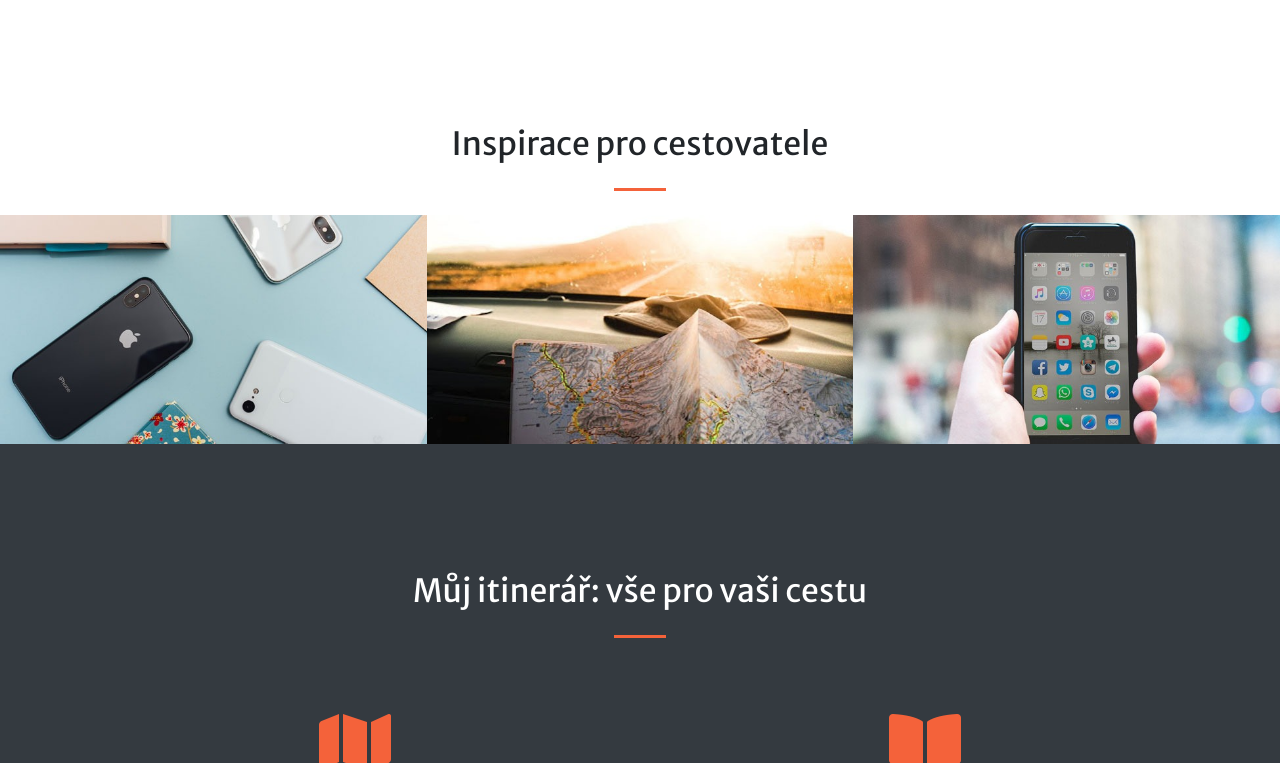
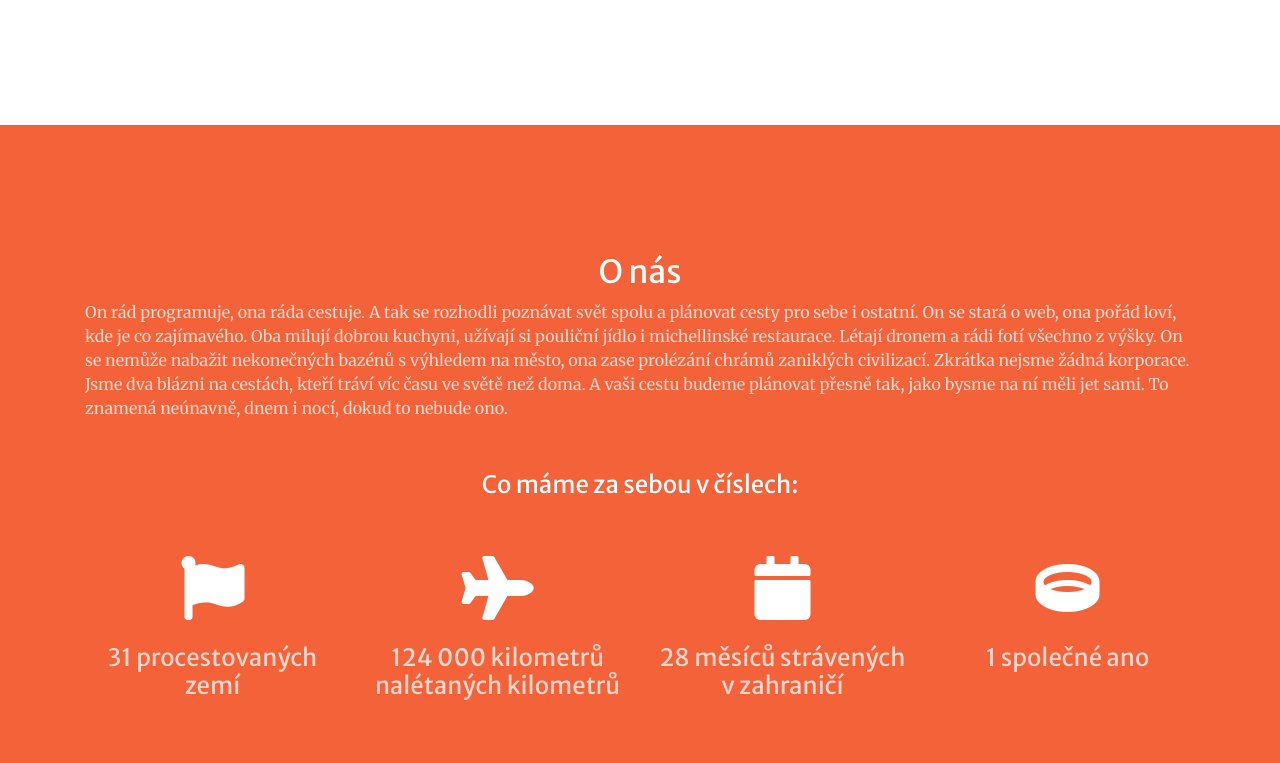
Before and after one commit to eddycek/mujitinerar.github.io, a website with bundled scripts: page index.html in a window 1280 px wide. Shown: the part 2037-2800 px from the top of the page. Built offline with nearby package versions, Linux system fonts and the light colour scheme.

Commit message:
Add section about us

```diff
--- a/index.html
+++ b/index.html
@@ -69,6 +69,9 @@
           </li>
           <li class="nav-item">
             <a class="nav-link js-scroll-trigger" href="#services">Služby</a>
+          </li>
+          <li class="nav-item">
+            <a class="nav-link js-scroll-trigger" href="#about_us">O nás</a>
           </li>
           <li class="nav-item">
             <a class="nav-link js-scroll-trigger" href="#inspiration">Inspirace pro cestovatele</a>
@@ -160,8 +163,50 @@
     </div>
   </section>
 
+  <!-- Services Section -->
+  <section class="page-section bg-primary" id="about_us">
+    <div class="container text-white-75">
+      <h2 class="text-center mt-0 text-white">O nás</h2>
+      <p>
+        On rád programuje, ona ráda cestuje. A tak se rozhodli poznávat svět spolu a plánovat cesty pro sebe i ostatní.
+        On se stará o web, ona pořád loví, kde je co zajímavého. Oba milují dobrou kuchyni, užívají si pouliční jídlo i michellinské restaurace.
+        Létají dronem a rádi fotí všechno z výšky. On se nemůže nabažit nekonečných bazénů s výhledem na město, ona zase prolézání chrámů zaniklých civilizací.
+        Zkrátka nejsme žádná korporace. Jsme dva blázni na cestách, kteří tráví víc času ve světě než doma. A vaši cestu budeme plánovat přesně tak, jako bysme na ní měli jet sami.
+        To znamená neúnavně, dnem i nocí, dokud to nebude ono.
+      </p>
+      <hr class="divider my-4">
+      <h4 class="text-center text-white">Co máme za sebou v číslech:</h4>
+      <div class="row">
+        <div class="col-lg-3 col-md-6 text-center">
+          <div class="mt-5">
+            <i class="fas fa-4x fa-flag text-primary mb-4"></i>
+            <h3 class="h4 mb-2">31 procestovaných zemí</h3>
+          </div>
+        </div>
+        <div class="col-lg-3 col-md-6 text-center">
+          <div class="mt-5">
+            <i class="fas fa-4x fa fa-plane text-primary mb-4"></i>
+            <h3 class="h4 mb-2">124 000 kilometrů nalétaných kilometrů</h3>
+          </div>
+        </div>
+        <div class="col-lg-3 col-md-6 text-center">
+          <div class="mt-5">
+            <i class="fas fa-4x fa-calendar text-primary mb-4"></i>
+            <h3 class="h4 mb-2">28 měsíců strávených v zahraničí</h3>
+          </div>
+        </div>
+        <div class="col-lg-3 col-md-6 text-center">
+          <div class="mt-5">
+            <i class="fas fa-4x fa-ring text-primary mb-4"></i>
+            <h3 class="h4 mb-2">1 společné ano</h3>
+          </div>
+        </div>
+      </div>
+    </div>
+  </section>
+
   <!-- Inspiration Section -->
-  <section id="inspiration">
+  <section id="inspiration" style="margin-top: 8rem;">
     <div class="container-fluid p-0">
       <h2 class="text-center mt-0">Inspirace pro cestovatele</h2>
       <hr class="divider my-4">
--- /dev/null
+++ b/scss/_about_us.scss
@@ -0,0 +1,3 @@
+#about_us i {
+  color: white !important;
+}
--- a/scss/creative.scss
+++ b/scss/creative.scss
@@ -10,3 +10,4 @@
 @import "./masthead.scss";
 @import "./inspiration.scss";
 @import "./pricelist.scss";
+@import "./about_us.scss";
```
Also changed, not shown: css/creative.css, css/creative.min.css, js/creative.min.js.
